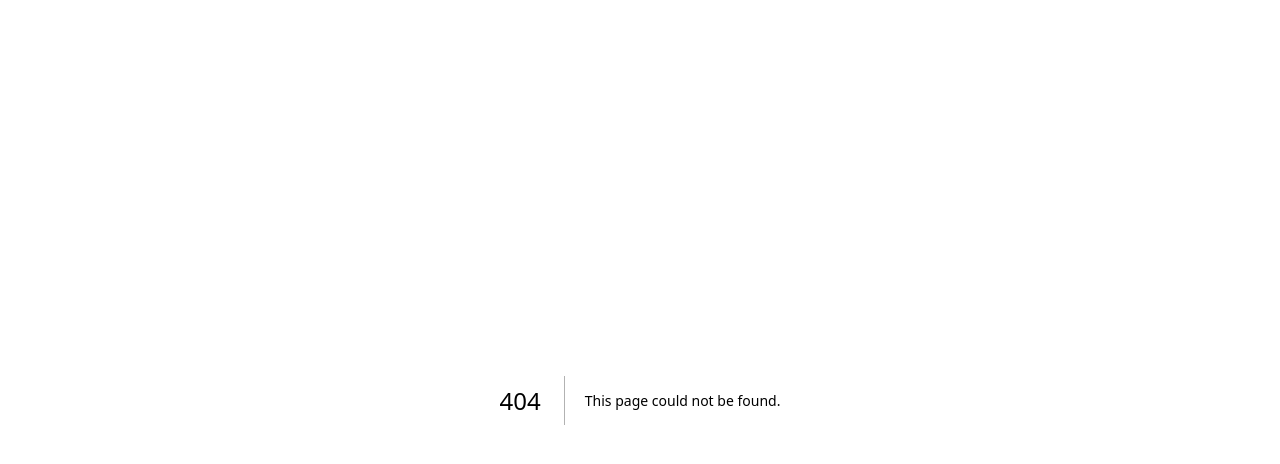
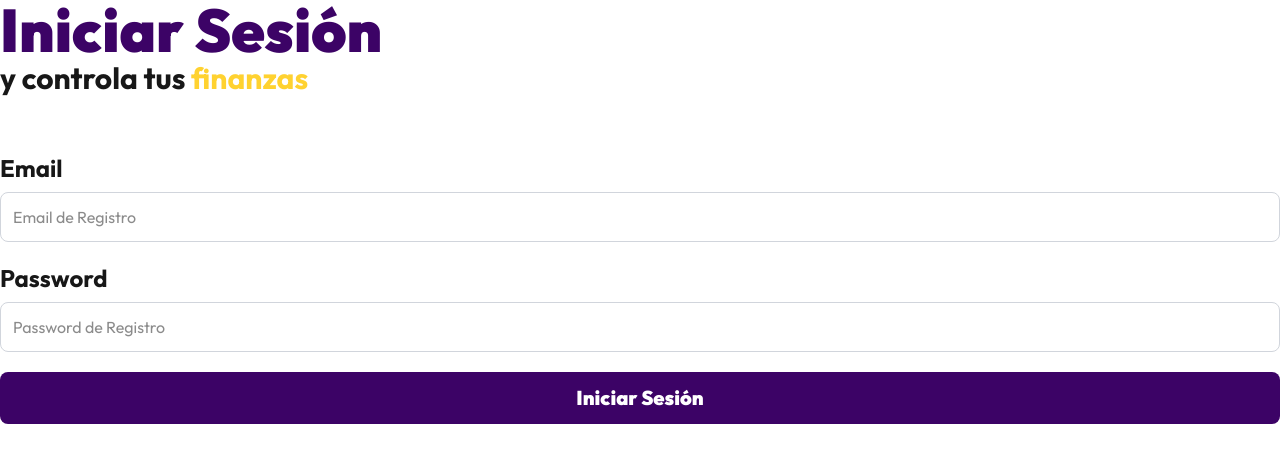
Before and after one commit to dvcode01/cashtrackr_frontend, a Next.js app: page /auth/login in a window 1280 px wide. Before the commit this address had no page. Shown: the top 464 px of the page. Built offline with nearby package versions, Linux system fonts and the light colour scheme.

Commit message:
feat: add login page

```diff
--- /dev/null
+++ b/app/auth/login/page.tsx
@@ -0,0 +1,18 @@
+import LoginForm from '@/components/auth/LoginForm';
+import type { Metadata } from 'next';
+
+export const metadata: Metadata = {
+    title: 'Cashtrackr - Iniciar sesión',
+    description: 'Inicio de sesión en cashtrackr'
+};
+
+export default function LoginPage() {
+  return (
+    <>
+        <h1 className="font-black text-6xl text-purple-950">Iniciar Sesión</h1>
+        <p className="text-3xl font-bold">y controla tus <span className="text-amber-300">finanzas</span></p>
+
+        <LoginForm />
+    </>
+  )
+}
--- /dev/null
+++ b/components/auth/LoginForm.tsx
@@ -0,0 +1,45 @@
+"use client";
+
+export default function LoginForm() {
+    return (
+        <>
+            <form
+                className="mt-14 space-y-5"
+                noValidate
+            >
+                <div className="flex flex-col gap-2">
+                    <label
+                        className="font-bold text-2xl"
+                    >Email</label>
+
+                    <input
+                        id="email"
+                        type="email"
+                        placeholder="Email de Registro"
+                        className="w-full border border-gray-300 p-3 rounded-lg"
+                        name="email"
+                    />
+                </div>
+
+                <div className="flex flex-col gap-2">
+                    <label
+                        className="font-bold text-2xl"
+                    >Password</label>
+
+                    <input
+                        type="password"
+                        placeholder="Password de Registro"
+                        className="w-full border border-gray-300 p-3 rounded-lg"
+                        name="password"
+                    />
+                </div>
+
+                <input
+                    type="submit"
+                    value='Iniciar Sesión'
+                    className="bg-purple-950 hover:bg-purple-800 w-full p-3 rounded-lg text-white font-black  text-xl cursor-pointer"
+                />
+            </form>
+        </>
+    );
+}
```
